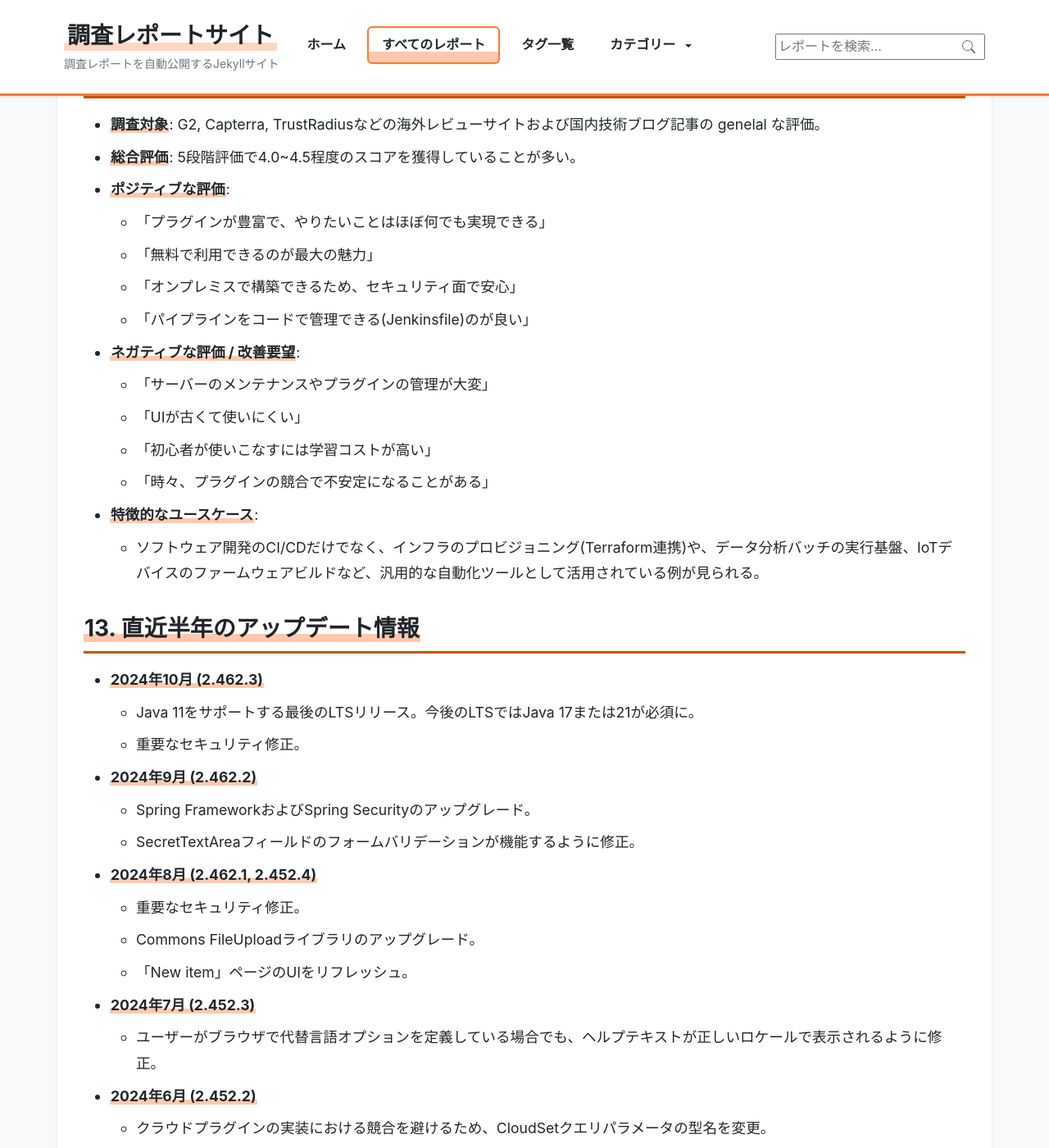
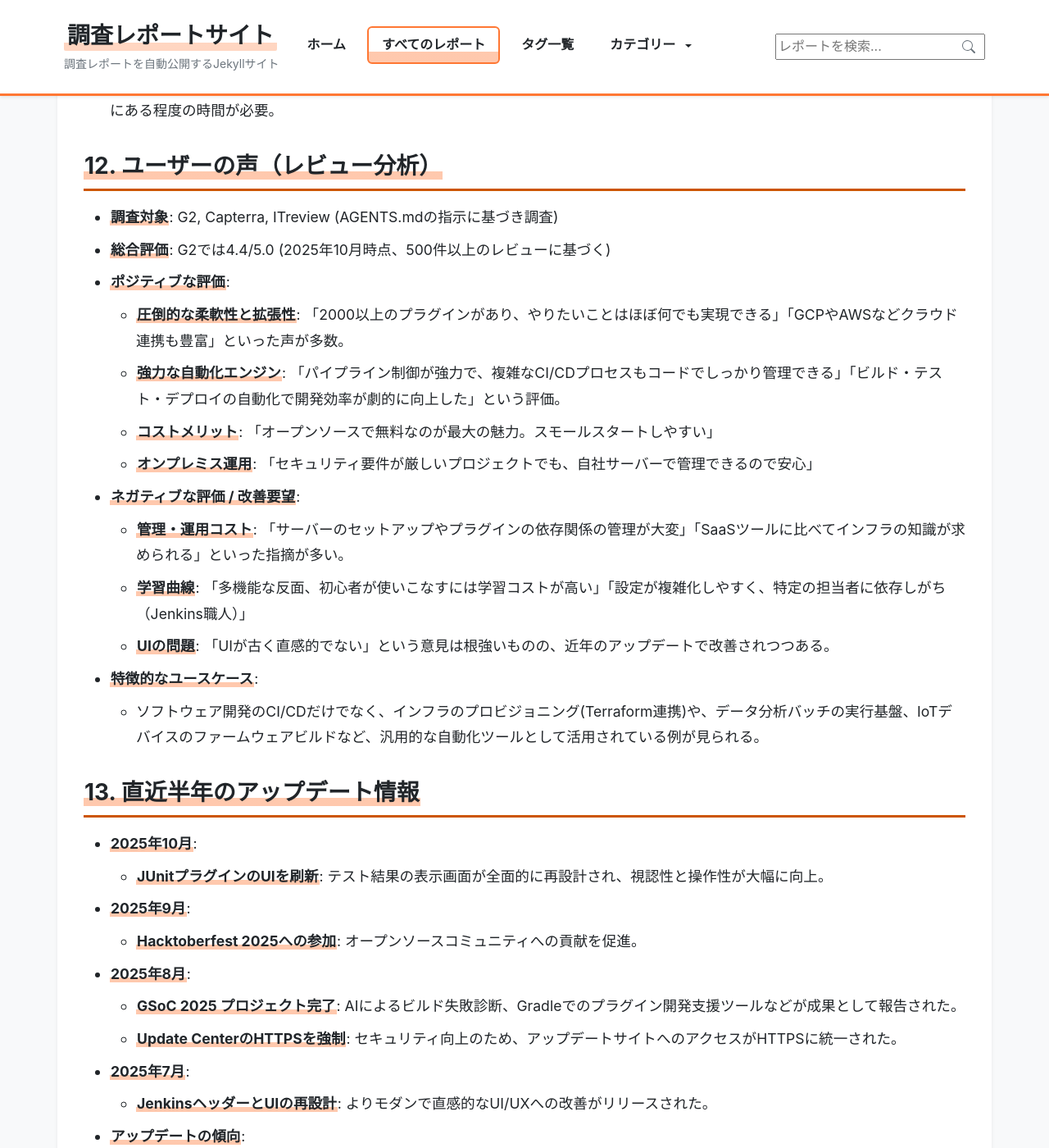
Before and after one commit to aegisfleet/tool-survey-report, a Jekyll site: the page built from _reports/jenkins.md, in a window 1280 px wide and 1400 px high, scrolled down 5044 px. Shown: the whole window at 82% size. Built offline with Jekyll 4.4.1, drawn with Linux system fonts in a browser that asks for light colours; some of the changed text lies outside the part shown.

Commit message:
docs(report): Jenkins調査レポートを更新 (#4)
AGENTS.mdの指示に従い、Jenkinsの調査レポートを最新の情報に更新します。

- 必須のフロントマターを追加
- UI/UXセクションを最新のUI近代化の情報で更新
- G2のレビューを基にユーザーの声セクションを拡充
- 公式ブログの情報を基に直近のアップデート情報を更新

これにより、レポートがより包括的かつ最新の状態になります。

Co-authored-by: google-labs-jules[bot] <161369871+google-labs-jules[bot]@users.noreply.github.com>

```diff
--- a/_reports/jenkins.md
+++ b/_reports/jenkins.md
@@ -1,9 +1,16 @@
 ---
-layout: report
 title: "Jenkins 調査レポート"
-date: 2025-10-18
-tags: [CI/CDツール]
-description: Jenkins 調査レポート
+tool_name: "Jenkins"
+category: "CI/CD"
+developer: "Kohsuke Kawaguchi, CloudBees, and community"
+official_site: "https://www.jenkins.io/"
+date: "2025-10-18"
+tags:
+  - "CI/CD"
+  - "オープンソース"
+  - "自動化"
+  - "DevOps"
+description: "Jenkinsは、ビルド、テスト、デプロイを自動化するオープンソースのCI/CDサーバーです。"
 ---
 
 # **Jenkins 調査レポート**
@@ -81,49 +88,41 @@ description: Jenkins 調査レポート
 
 ## **11. 操作性 (UI/UX) と学習コスト**
 
-* **UI/UX**: 伝統的なWeb UIは、多機能である一方、情報量が多く、初見では少し分かりにくい部分もある。近年、Blue OceanというモダンなUIが導入され、パイプラインの視覚化や操作性が向上しているが、まだすべての機能が対応しているわけではない。
+* **UI/UX**: 伝統的なWeb UIは、多機能である一方、情報量が多く初見では分かりにくい部分もあると指摘されてきた。しかし、2025年に入りUIの近代化が積極的に進められており、**ヘッダーや全体的なデザインがモダンな外観に更新**された。特に、主要なプラグインである**JUnitプラグインのテスト結果表示画面が大幅に再設計**され、視認性が向上している。旧来のUIも残るが、Blue Oceanと合わせて、操作性は改善傾向にある。
 * **学習コスト**: シンプルなジョブの作成は比較的容易だが、複雑なパイプラインの構築(Jenkinsfileの記述)、プラグインの選定と設定、サーバーの運用管理などをマスターするには、相応の学習コストがかかる。特に、Groovy言語で記述するJenkinsfileは、習熟にある程度の時間が必要。
 
 ## **12. ユーザーの声（レビュー分析）**
 
-* **調査対象**: G2, Capterra, TrustRadiusなどの海外レビューサイトおよび国内技術ブログ記事の genelal な評価。
-* **総合評価**: 5段階評価で4.0~4.5程度のスコアを獲得していることが多い。
+* **調査対象**: G2, Capterra, ITreview (AGENTS.mdの指示に基づき調査)
+* **総合評価**: G2では4.4/5.0 (2025年10月時点、500件以上のレビューに基づく)
 * **ポジティブな評価**:
-  * 「プラグインが豊富で、やりたいことはほぼ何でも実現できる」
-  * 「無料で利用できるのが最大の魅力」
-  * 「オンプレミスで構築できるため、セキュリティ面で安心」
-  * 「パイプラインをコードで管理できる(Jenkinsfile)のが良い」
+  * **圧倒的な柔軟性と拡張性**: 「2000以上のプラグインがあり、やりたいことはほぼ何でも実現できる」「GCPやAWSなどクラウド連携も豊富」といった声が多数。
+  * **強力な自動化エンジン**: 「パイプライン制御が強力で、複雑なCI/CDプロセスもコードでしっかり管理できる」「ビルド・テスト・デプロイの自動化で開発効率が劇的に向上した」という評価。
+  * **コストメリット**: 「オープンソースで無料なのが最大の魅力。スモールスタートしやすい」
+  * **オンプレミス運用**: 「セキュリティ要件が厳しいプロジェクトでも、自社サーバーで管理できるので安心」
 * **ネガティブな評価 / 改善要望**:
-  * 「サーバーのメンテナンスやプラグインの管理が大変」
-  * 「UIが古くて使いにくい」
-  * 「初心者が使いこなすには学習コストが高い」
-  * 「時々、プラグインの競合で不安定になることがある」
+  * **管理・運用コスト**: 「サーバーのセットアップやプラグインの依存関係の管理が大変」「SaaSツールに比べてインフラの知識が求められる」といった指摘が多い。
+  * **学習曲線**: 「多機能な反面、初心者が使いこなすには学習コストが高い」「設定が複雑化しやすく、特定の担当者に依存しがち（Jenkins職人）」
+  * **UIの問題**: 「UIが古く直感的でない」という意見は根強いものの、近年のアップデートで改善されつつある。
+
 * **特徴的なユースケース**:
   * ソフトウェア開発のCI/CDだけでなく、インフラのプロビジョニング(Terraform連携)や、データ分析バッチの実行基盤、IoTデバイスのファームウェアビルドなど、汎用的な自動化ツールとして活用されている例が見られる。
 
 ## **13. 直近半年のアップデート情報**
 
-* **2024年10月 (2.462.3)**
-  * Java 11をサポートする最後のLTSリリース。今後のLTSではJava 17または21が必須に。
-  * 重要なセキュリティ修正。
-* **2024年9月 (2.462.2)**
-  * Spring FrameworkおよびSpring Securityのアップグレード。
-  * SecretTextAreaフィールドのフォームバリデーションが機能するように修正。
-* **2024年8月 (2.462.1, 2.452.4)**
-  * 重要なセキュリティ修正。
-  * Commons FileUploadライブラリのアップグレード。
-  * 「New item」ページのUIをリフレッシュ。
-* **2024年7月 (2.452.3)**
-  * ユーザーがブラウザで代替言語オプションを定義している場合でも、ヘルプテキストが正しいロケールで表示されるように修正。
-* **2024年6月 (2.452.2)**
-  * クラウドプラグインの実装における競合を避けるため、CloudSetクエリパラメータの型名を変更。
-* **2024年5月 (2.452.1)**
-  * WebSocketなどを使用したインバウンドエージェントの再設定後の起動手順の不具合を修正。
+* **2025年10月**:
+  * **JUnitプラグインのUIを刷新**: テスト結果の表示画面が全面的に再設計され、視認性と操作性が大幅に向上。
+* **2025年9月**:
+  * **Hacktoberfest 2025への参加**: オープンソースコミュニティへの貢献を促進。
+* **2025年8月**:
+  * **GSoC 2025 プロジェクト完了**: AIによるビルド失敗診断、Gradleでのプラグイン開発支援ツールなどが成果として報告された。
+  * **Update CenterのHTTPSを強制**: セキュリティ向上のため、アップデートサイトへのアクセスがHTTPSに統一された。
+* **2025年7月**:
+  * **JenkinsヘッダーとUIの再設計**: よりモダンで直感的なUI/UXへの改善がリリースされた。
 * **アップデートの傾向**:
-  * **UI/UXの近代化**: UIコンポーネントのリフレッシュや改善が継続的に行われている。
-  * **依存ライブラリの更新**: Spring、Jetty、Commons FileUploadなど、主要な内部ライブラリが定期的に更新されている。
-  * **セキュリティ**: 毎月のように重要なセキュリティ修正がリリースされており、安全性の維持に注力している。
-  * **Javaバージョンの移行**: Java 17/21への移行が完了し、Java 11のサポートが終了した。
+  * **UI/UXの近代化**: ユーザーからのフィードバックを反映し、UIの見た目と使いやすさの改善に最注力している。
+  * **コミュニティとの連携強化**: GSoCやHacktoberfestなどを通じて、次世代の開発者育成やエコシステムの活性化を積極的に推進。
+  * **セキュリティと安定性の向上**: 依存ライブラリの更新や、HTTPS強制など、基盤部分の継続的な強化が行われている。
 
 ## **14. 類似ツールとの比較**
 
```
